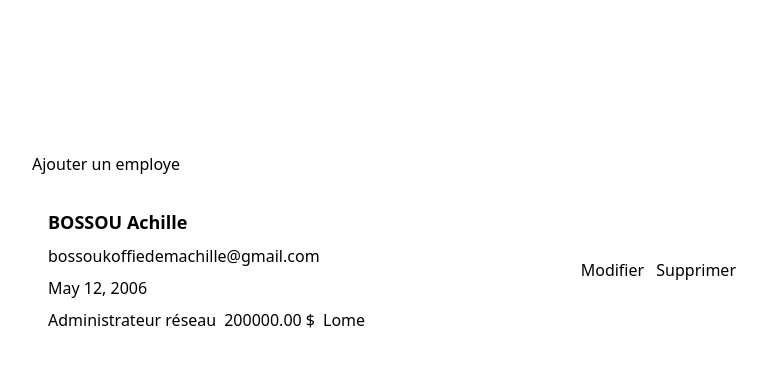
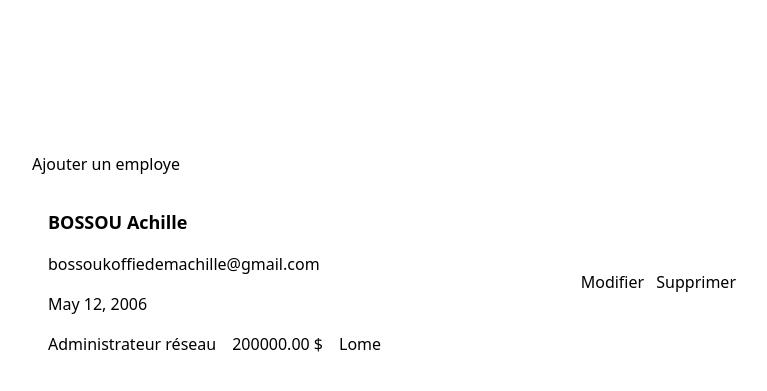
Before and after one commit to AchilleStranger/Gestion-employe, a Django app: page / in a window 1280 px wide. Shown: the top 391 px of the page, without its empty margins (248-1015 px from the left). Run offline with Django 5.2, Linux system fonts and the light colour scheme; data comes from the database, SQL or seed files in the repository; some libraries are stand-ins or nearby versions.

Commit message:
espacement des champs

```diff
--- a/project_employe/employe/templates/employe/list.html
+++ b/project_employe/employe/templates/employe/list.html
@@ -8,12 +8,12 @@
         <div class="space-y-4 w-full">
             {% for emp in employes%}
                 <div class="p-4 bg-base-100 rounded-lg w-full flex justify-between items-center">
-                    <div class="space-y-2">
+                    <div class="space-y-4">
                         <p class="font-bold text-lg">{{emp.nom}}</p>
                          <p class="badge badge-outline badge-primary">{{emp.email}}</p>
                          <p class="badge dash-outline badge-primary">{{emp.date_de_naissance}}</p>
 
-                         <div class="flex gap-2">
+                         <div class="flex gap-4">
                              <p class="badge badge-outline badge-primary">{{emp.poste}}</p>
                             <p class="badge dash-outline badge-primary">{{emp.salaire}} $</p>
                             <p class="badge dash-outline badge-primary">{{emp.lieu_de_residence}} </p>
```
